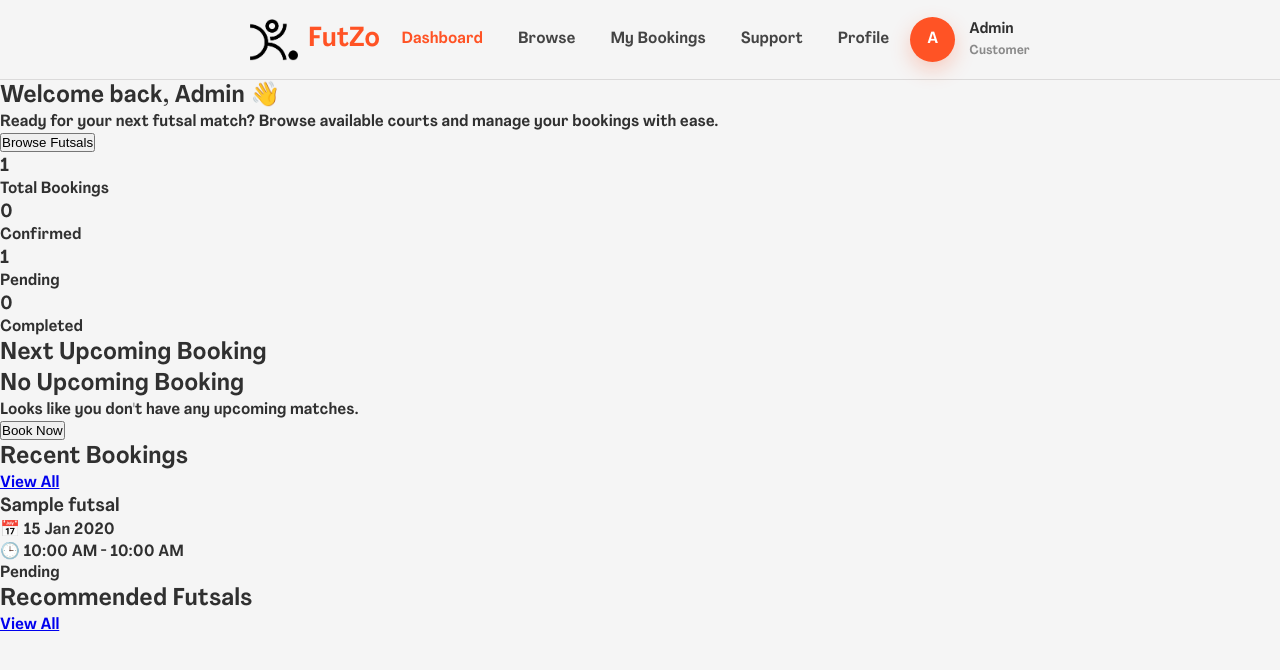
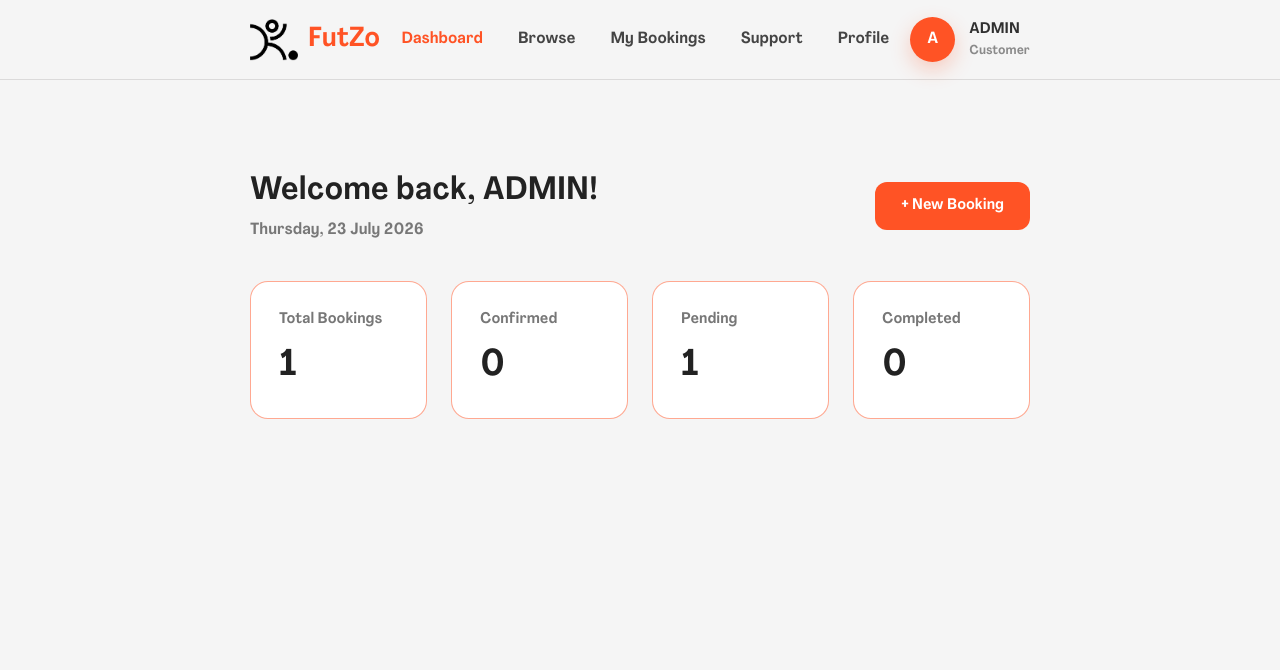
Before and after one commit to prashanna-png/futsal-management-project, a PHP site: page /customer/dashboard.php in a window 1280 px wide. Shown: the top 670 px of the page. Run offline with PHP 8.4, Linux system fonts and the light colour scheme; a user stored in the database is signed in; tables that the repository leaves empty hold one stand-in row (values such as "Sample post").

Commit message:
fix customer page ui

```diff
--- a/assets/css/customer.css
+++ b/assets/css/customer.css
@@ -106,3 +106,127 @@ body {
   color: #8a8a8a;
   margin-top: 2px;
 }
+.hero {
+  width: 100%;
+}
+.intro {
+  width: 100%;
+  display: flex;
+  flex-direction: row;
+}
+
+.main {
+  padding: 90px 250px;
+}
+
+.dashboard-header {
+  display: flex;
+  justify-content: space-between;
+  align-items: center;
+  margin-bottom: 40px;
+}
+
+.header-left h1 {
+  font-size: 2rem;
+  font-weight: 700;
+  color: #222;
+  margin-bottom: 8px;
+}
+
+.header-left p {
+  font-size: 1rem;
+  color: #777;
+}
+
+.header-right {
+  display: flex;
+  align-items: center;
+}
+
+.booking-btn {
+  display: inline-flex;
+  align-items: center;
+  justify-content: center;
+  gap: 8px;
+  padding: 14px 26px;
+  background: #ff5325;
+  color: #fff;
+
+  border-radius: 12px;
+
+  text-decoration: none;
+  font-weight: 600;
+  font-size: 0.95rem;
+
+  transition: 0.3s ease;
+}
+
+.booking-btn:hover {
+  background: #ea471c;
+  transform: translateY(-2px);
+  box-shadow: 0 8px 25px rgba(255, 83, 37, 0.25);
+}
+
+.booking-btn:active {
+  transform: translateY(0);
+}
+
+.stats {
+  display: grid;
+  grid-template-columns: repeat(4, 1fr);
+  gap: 24px;
+  margin-bottom: 45px;
+}
+
+.stat-card {
+  background: #fff;
+  border-radius: 18px;
+  padding: 28px;
+  border: 1px solid rgb(255, 83, 37, 0.5);
+  transition: 0.3s ease;
+  cursor: pointer;
+}
+
+.stat-card:hover {
+  transform: translateY(-5px);
+  box-shadow: 0 12px 30px rgb(255, 83, 37, 0.3);
+}
+
+.stat-info span {
+  color: #777;
+  font-size: 0.95rem;
+  display: block;
+  margin-bottom: 12px;
+}
+
+.stat-info h2 {
+  font-size: 2.3rem;
+  font-weight: 700;
+  color: #222;
+}
+@media (max-width: 768px) {
+  .dashboard-header {
+    flex-direction: column;
+    align-items: flex-start;
+    gap: 20px;
+  }
+
+  .header-right {
+    width: 100%;
+  }
+
+  .booking-btn {
+    width: 100%;
+  }
+}
+@media (max-width: 1000px) {
+  .stats {
+    grid-template-columns: repeat(2, 1fr);
+  }
+}
+
+@media (max-width: 600px) {
+  .stats {
+    grid-template-columns: 1fr;
+  }
+}
--- a/customer/dashboard.php
+++ b/customer/dashboard.php
@@ -132,31 +132,38 @@ $nextBooking = mysqli_fetch_assoc($result);
       </div>
 
       <div>
-        <strong><?= htmlspecialchars($_SESSION['name']); ?></strong>
+        <strong>
+          <?= strtoupper($_SESSION['name']); ?>
+        </strong>
         <small>Customer</small>
       </div>
 
     </div>
 
   </nav>
-  <main class="dashboard">
 
-    <section class="hero">
+  <main class="main">
 
-      <div class="hero-text">
+    <section class="dashboard-header">
+
+      <div class="header-left">
 
         <h1>
           Welcome back,
-          <?= htmlspecialchars($_SESSION['name']); ?> 👋
+          <?= strtoupper(htmlspecialchars($_SESSION['name'])); ?>!
         </h1>
 
         <p>
-          Ready for your next futsal match? Browse available courts and manage your bookings with ease.
+          <?= date("l, d F Y"); ?>
         </p>
 
-        <button onclick="location.href='browse.php'">
-          Browse Futsals
-        </button>
+      </div>
+
+      <div class="header-right">
+
+        <a href="browse.php" class="booking-btn">
+          + New Booking
+        </a>
 
       </div>
 
@@ -165,144 +172,31 @@ $nextBooking = mysqli_fetch_assoc($result);
     <section class="stats">
 
       <div class="stat-card">
-        <h3><?= $total['total']; ?></h3>
-        <p>Total Bookings</p>
+        <div class="stat-info">
+          <span>Total Bookings</span>
+          <h2><?= $total['total']; ?></h2>
+        </div>
       </div>
 
       <div class="stat-card">
-        <h3><?= $confirmed['confirmed']; ?></h3>
-        <p>Confirmed</p>
+        <div class="stat-info">
+          <span>Confirmed</span>
+          <h2><?= $confirmed['confirmed']; ?></h2>
+        </div>
       </div>
 
       <div class="stat-card">
-        <h3><?= $pending['pending']; ?></h3>
-        <p>Pending</p>
+        <div class="stat-info">
+          <span>Pending</span>
+          <h2><?= $pending['pending']; ?></h2>
+        </div>
       </div>
 
       <div class="stat-card">
-        <h3><?= $completed['completed']; ?></h3>
-        <p>Completed</p>
-      </div>
-
-    </section>
-
-    <section class="upcoming">
-
-      <div class="section-title">
-        <h2>Next Upcoming Booking</h2>
-      </div>
-
-      <?php if ($nextBooking) { ?>
-
-        <div class="booking-card">
-
-          <div class="booking-image">
-            <img src="../uploads/<?= htmlspecialchars($nextBooking['image']); ?>" alt="">
-          </div>
-
-          <div class="booking-info">
-
-            <h2><?= htmlspecialchars($nextBooking['name']); ?></h2>
-
-            <p>📍 <?= htmlspecialchars($nextBooking['location']); ?></p>
-
-            <p>
-              📅
-              <?= date("d M Y", strtotime($nextBooking['booking_date'])); ?>
-            </p>
-
-            <p>
-              🕒
-              <?= date("g:i A", strtotime($nextBooking['start_time'])); ?>
-              -
-              <?= date("g:i A", strtotime($nextBooking['end_time'])); ?>
-            </p>
-
-            <button>
-              View Booking
-            </button>
-
-          </div>
-
+        <div class="stat-info">
+          <span>Completed</span>
+          <h2><?= $completed['completed']; ?></h2>
         </div>
-
-      <?php } else { ?>
-
-        <div class="empty-booking">
-
-          <h2>No Upcoming Booking</h2>
-
-          <p>
-            Looks like you don't have any upcoming matches.
-          </p>
-
-          <button onclick="location.href='browse.php'">
-            Book Now
-          </button>
-
-        </div>
-
-      <?php } ?>
-
-    </section>
-
-    <section class="recent">
-
-      <div class="section-title">
-
-        <h2>Recent Bookings</h2>
-
-        <a href="my_bookings.php">
-          View All
-        </a>
-
-      </div>
-
-      <div class="recent-grid">
-
-        <?php while ($row = mysqli_fetch_assoc($recentResult)) { ?>
-
-          <div class="recent-card">
-
-            <h3><?= htmlspecialchars($row['name']); ?></h3>
-
-            <p>
-              📅
-              <?= date("d M Y", strtotime($row['booking_date'])); ?>
-            </p>
-
-            <p>
-              🕒
-              <?= date("g:i A", strtotime($row['start_time'])); ?>
-              -
-              <?= date("g:i A", strtotime($row['end_time'])); ?>
-            </p>
-
-            <span class="status <?= strtolower($row['status']); ?>">
-              <?= ucfirst($row['status']); ?>
-            </span>
-
-          </div>
-
-        <?php } ?>
-
-      </div>
-
-    </section>
-
-    <section class="recommended">
-
-      <div class="section-title">
-
-        <h2>Recommended Futsals</h2>
-
-        <a href="browse.php">
-          View All
-        </a>
-
-      </div>
-
-      <div class="recommended-grid">
       </div>
 
     </section>
```
